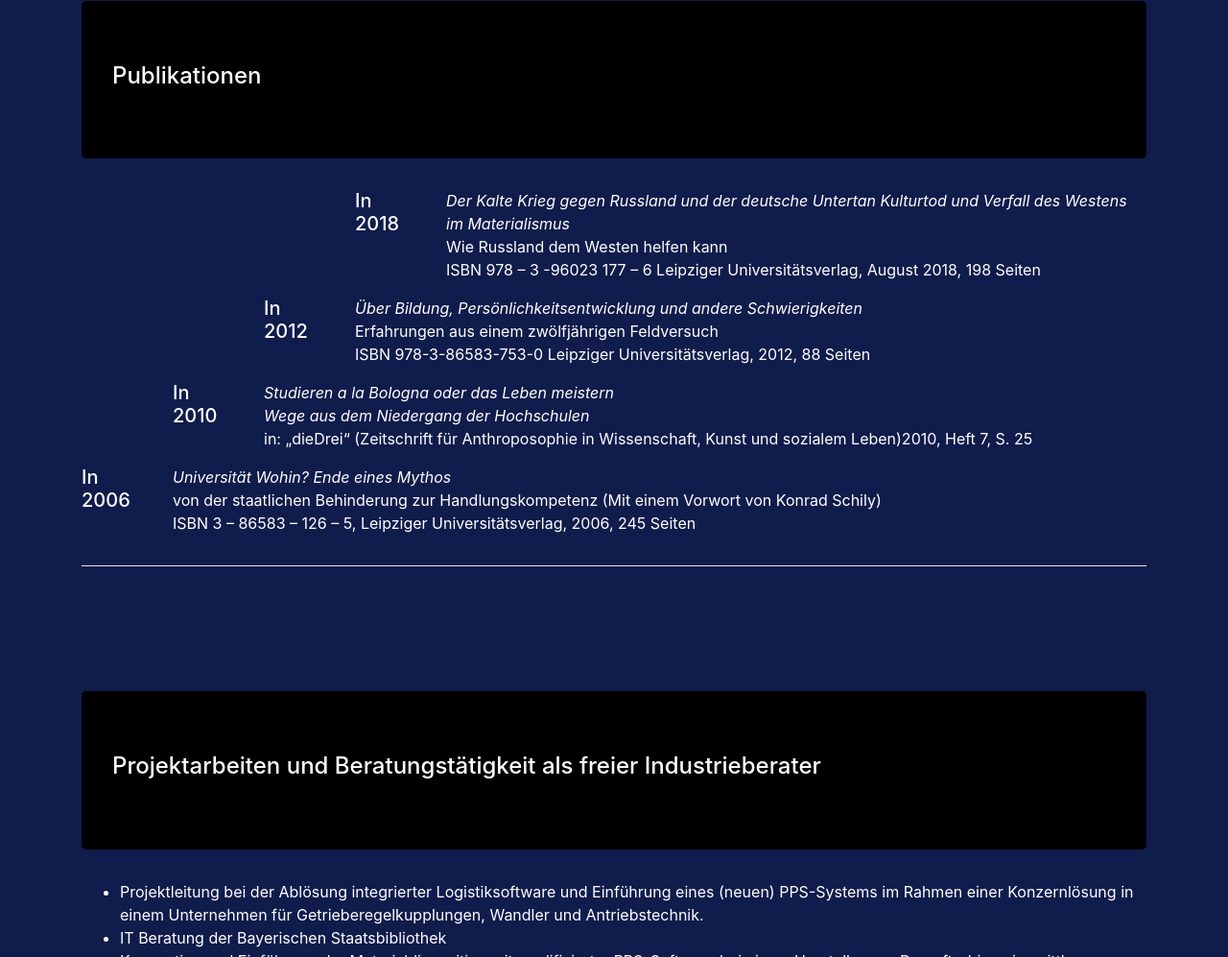
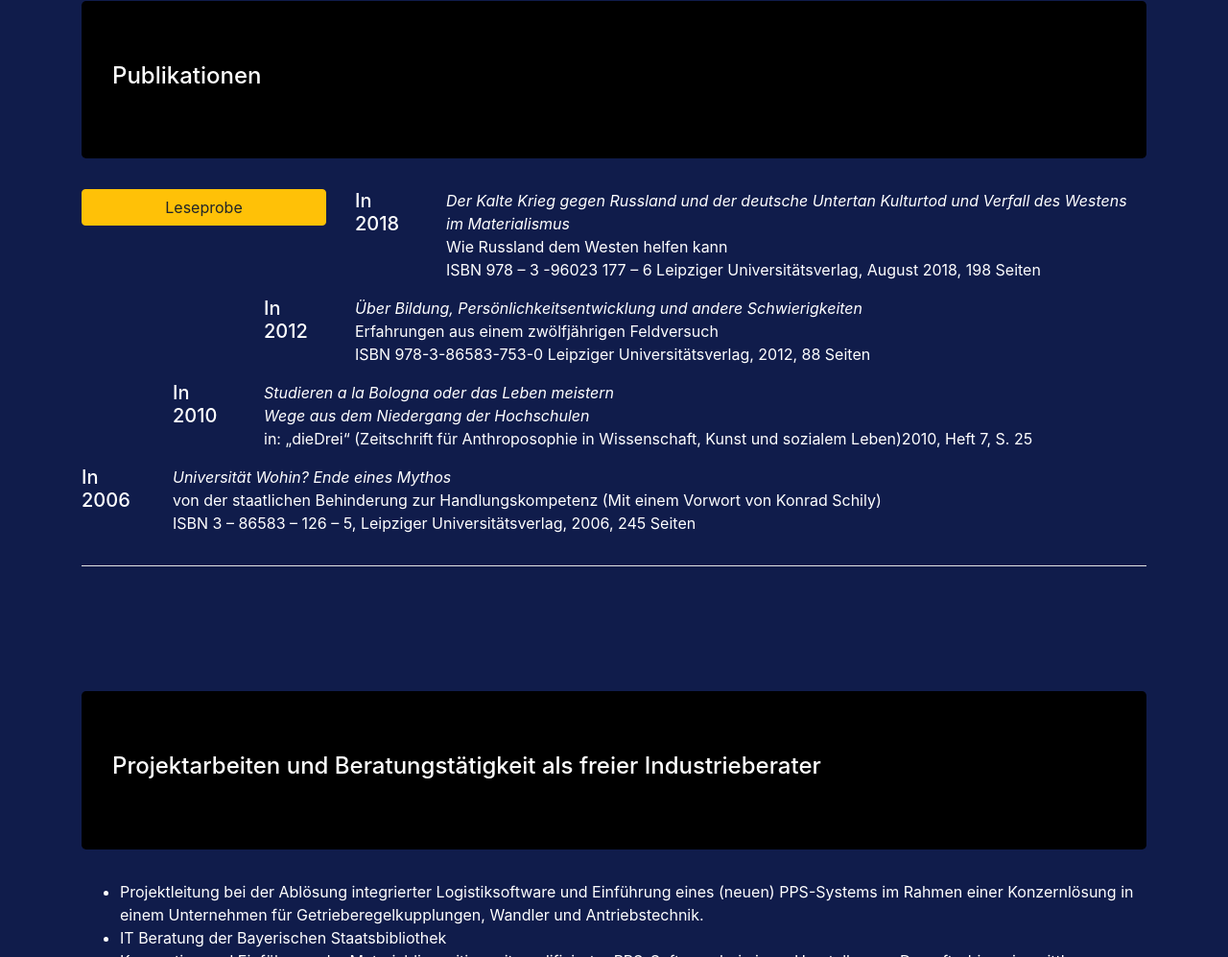
Before and after one commit to Baeumchen118/Jesenberger.net, a plain HTML site: page index.html in a window 1280 px wide. Shown: the part 1145-2142 px from the top of the page at 96% size. Drawn offline with nearby package versions, Linux system fonts and the light colour scheme.

Commit message:
Leseprobe hinzugefügt

```diff
--- a/index.html
+++ b/index.html
@@ -19,7 +19,7 @@
 	<script src="https://maxcdn.bootstrapcdn.com/bootstrap/4.1.3/js/bootstrap.min.js"></script>
 
 	<link rel="stylesheet" href="css/style.css">
-	<title>2</title>
+	<title>Jesenberger.net</title>
 
 	<body data-spy="scroll" data-target="#navbar-example2" offset="250">
 		<div data-spy="scroll" data-target="#navbar-example2" data-offset="50">
@@ -91,7 +91,8 @@
 		</div>
 
 		<div class="row">
-			<div class="col-md-3"></div>
+
+			<div class="col-md-3 coll center-block"><a class="btn btn-block btn-warning" role="button" href="Leseproben/Jesenberger_Druck Proof Datei_20_Seiten.pdf" target="parent">Leseprobe</a></div>
 			<div class="col-md-1"><h5>In 2018</h5></div>
 			<div class="col-md-8"><p><i>Der Kalte Krieg gegen Russland und der deutsche Untertan
 			Kulturtod und Verfall des Westens im Materialismus</i> <br> Wie Russland dem Westen helfen kann <br><a href="https://www.univerlag-leipzig.de/catalog/bookstore/article/1901-Der_Kalte_Krieg_gegen_Russland_und_der_deutsche_Untertan">ISBN 978 – 3 -96023 177 – 6 Leipziger Universitätsverlag, August 2018, 198 Seiten</a></p></div>
```
Also changed, not shown: 1 other file.
